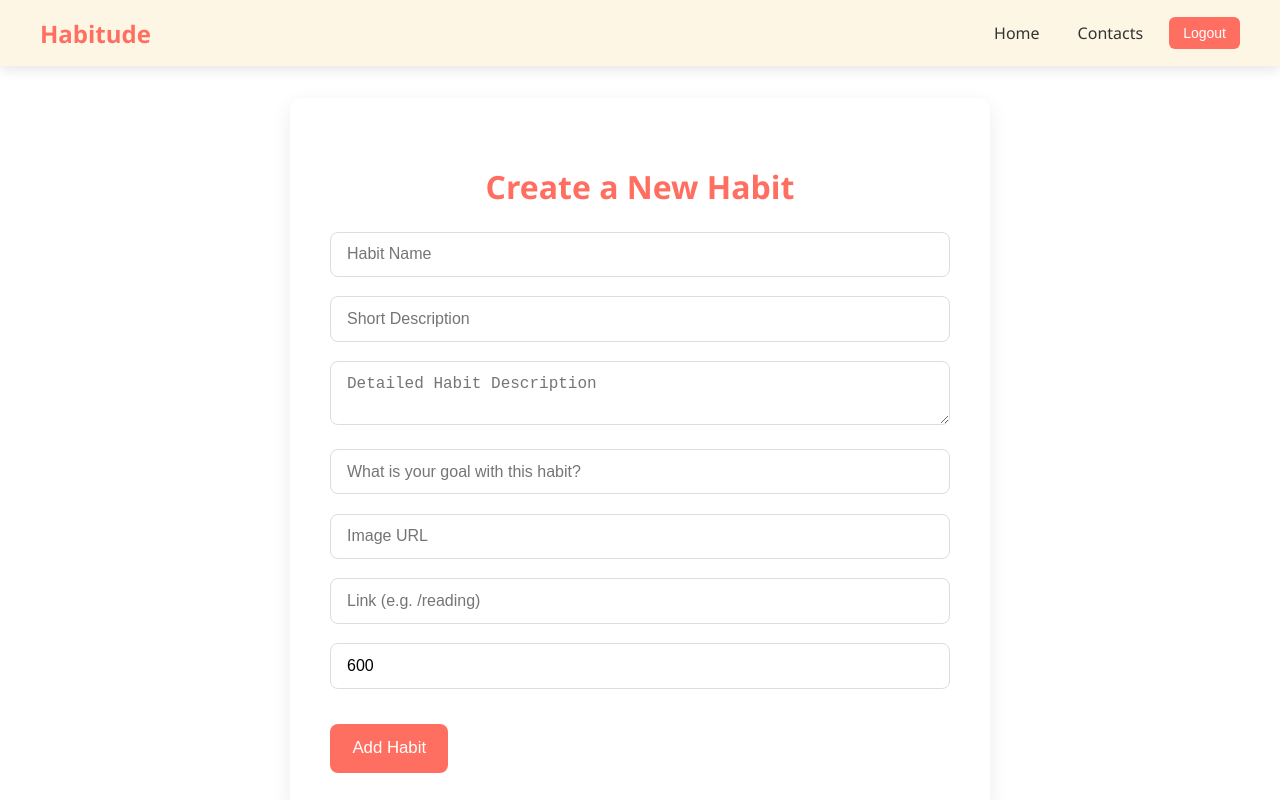
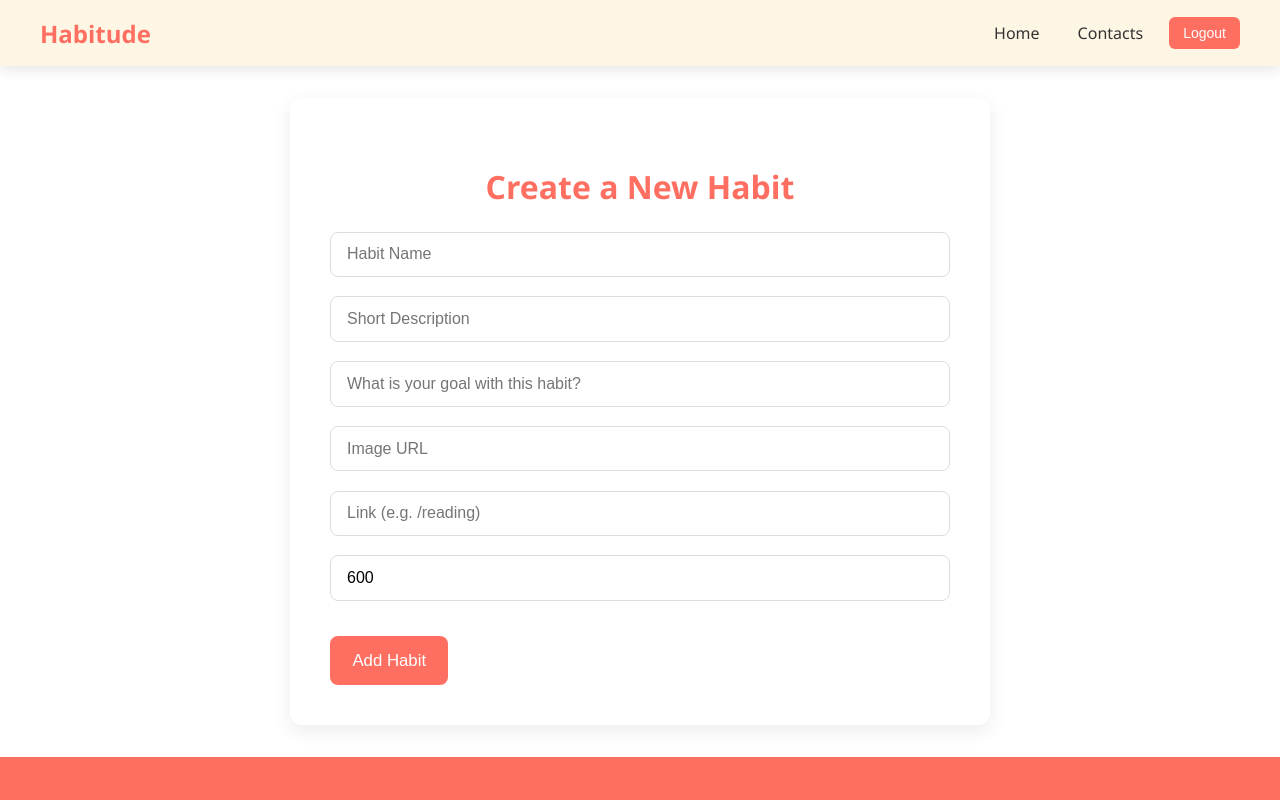
Before and after one commit to deniskiriinya/Habit, a React (Vite) app: page /add in a window 1280 px wide. Shown: the top 800 px of the page. Built offline with nearby package versions, Linux system fonts and the light colour scheme; no server answers; sample sign-in values are in the browser's storage.

Commit message:
delete a button

```diff
--- a/src/Pages/AddHabitPage.jsx
+++ b/src/Pages/AddHabitPage.jsx
@@ -56,12 +56,7 @@ export default function AddHabitPage() {
         onChange={handleChange}
       />
 
-      <textarea
-        name="detailedDescription"
-        placeholder="Detailed Habit Description"
-        value={habit.detailedDescription}
-        onChange={handleChange}
-      />
+
 
       <input
         type="text"
```
